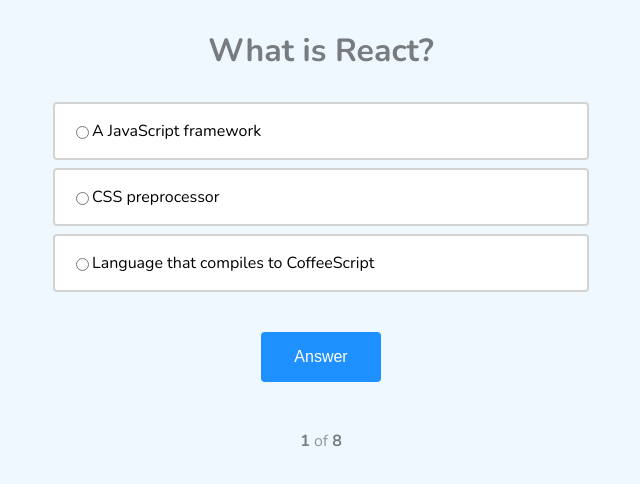
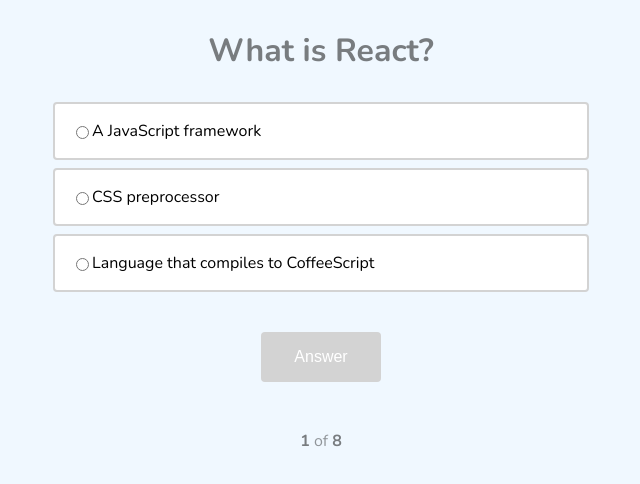
Before and after one commit to DenisHedgehog/quiz-task, a React app: page / in a window 1280 px wide. Shown: the top 484 px of the page, without its empty margins (319-959 px from the left). Built offline with nearby package versions, Linux system fonts and the light colour scheme.

Commit message:
disable button if answer not choosen

```diff
--- a/src/components/Answer.jsx
+++ b/src/components/Answer.jsx
@@ -62,7 +62,8 @@
                 <Control
                     stage={this.state.stage}
                     questionAnswered={this.questionAnswered}
-                    isOptionRight={this.isOptionRight} />
+                    isOptionRight={this.isOptionRight}
+                    currentOptionId={this.state.currentOptionId} />
             </div>
         );
     }
--- a/src/components/Button.jsx
+++ b/src/components/Button.jsx
@@ -1,9 +1,21 @@
 import React from 'react';
 
 function Button(props) {
-        return (
-            <button className="control__button text_size_mid" onClick={props.onClick}>{props.text}</button>
-        )
+
+    function getButtonStyle() {
+        let style = 'control__button text_size_mid';
+        if (props.stage === 'Answer' && props.currentOptionId === null) {
+            style += ' control__button_disabled';
+        }
+        return style;
+    }
+
+    return (
+        <button
+            className={getButtonStyle()}
+            onClick={props.onClick}
+            disabled={props.currentOptionId === null}>{props.text}</button>
+    )
 }
 
 export default Button;
--- a/src/components/Control.jsx
+++ b/src/components/Control.jsx
@@ -6,7 +6,11 @@
         return (
             <div className="control">
                 <AnswerStatus stage={props.stage} status={props.status} isOptionRight={props.isOptionRight} />
-                <Button onClick={props.questionAnswered} text={props.stage} />
+                <Button
+                    onClick={props.questionAnswered}
+                    stage={props.stage}
+                    text={props.stage}
+                    currentOptionId={props.currentOptionId} />
             </div>
         )
 }
--- a/src/css/index.css
+++ b/src/css/index.css
@@ -46,6 +46,10 @@
     border-radius: 4px;
     color: white;
     background-color: dodgerblue;
+}
+
+.control__button_disabled {
+    background-color: lightgray;
 }
 
 .control__status {
```
